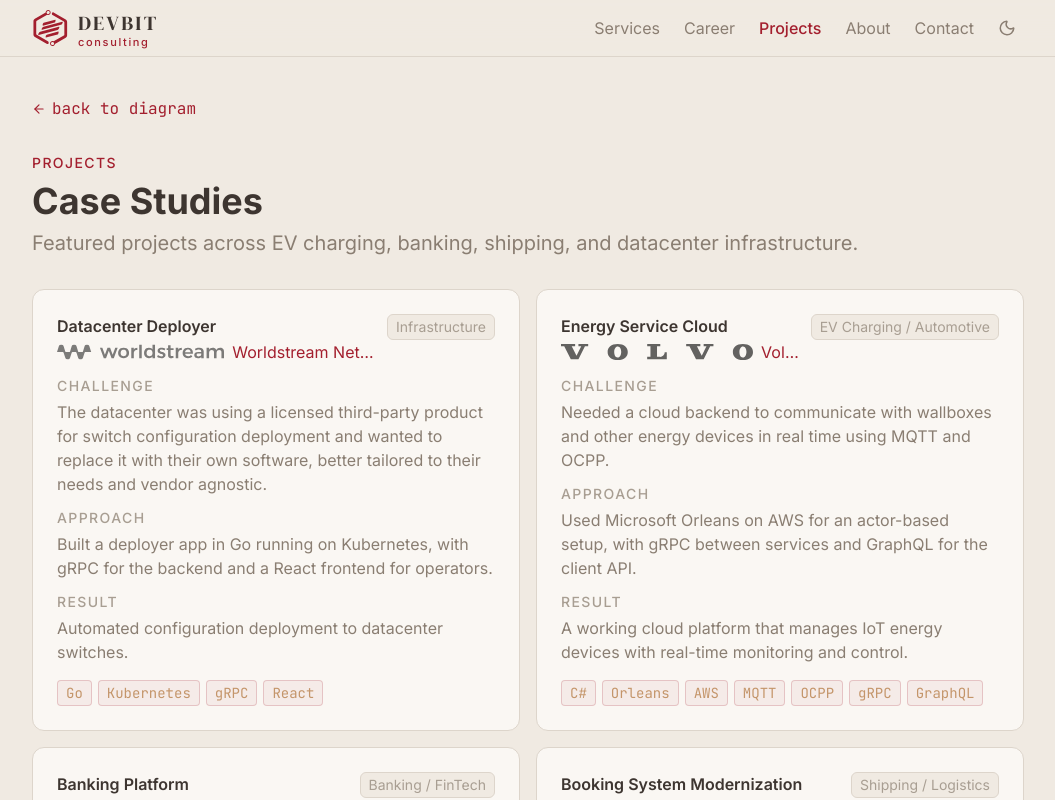
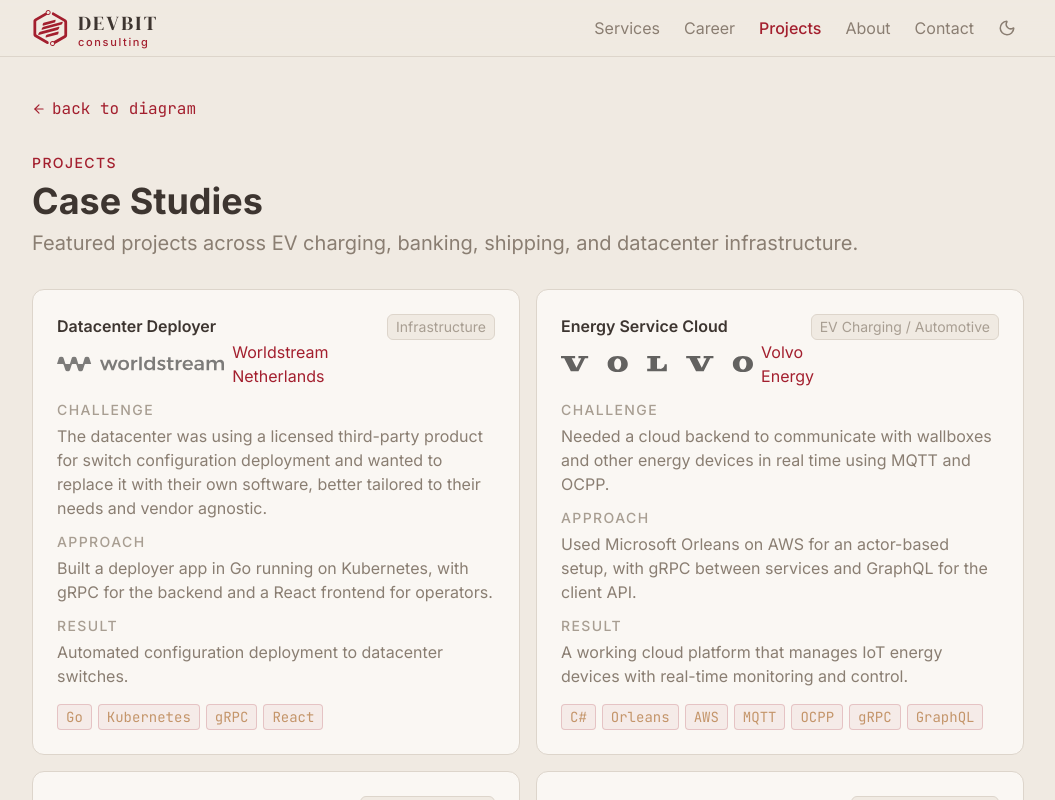
Before and after one commit to haderach75/devbit.se, a Next.js app: page /projects in a window 1280 px wide. Shown: the top 800 px of the page, without its empty margins (112-1167 px from the left). Built offline with nearby package versions, Linux system fonts and the light colour scheme.

Commit message:
fix: remove truncate on client name in project cards

```diff
--- a/src/components/projects/project-card.tsx
+++ b/src/components/projects/project-card.tsx
@@ -16,7 +16,7 @@ export function ProjectCard({ project, index }: { project: Project; index: numbe
             {companyLogos[project.client] && (
               <Image src={companyLogos[project.client]} alt={project.client} width={80} height={20} className="h-4 w-auto opacity-60 shrink-0" />
             )}
-            <p className="text-sm md:text-base text-crimson truncate">{project.client}</p>
+            <p className="text-sm md:text-base text-crimson">{project.client}</p>
           </div>
         </div>
         <span className="rounded-md border border-border bg-bg px-2 py-0.5 text-xs md:text-sm text-text-dim shrink-0">{project.domain}</span>
```
